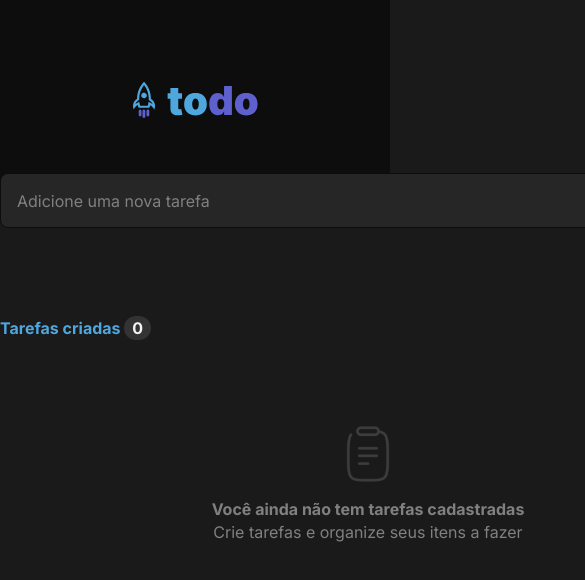
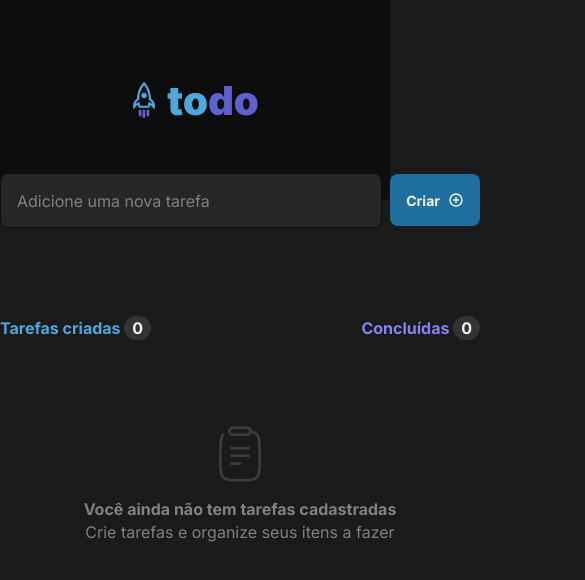
Before and after one commit to lucaslozz/todo-list, a React (Vite) app: page / in a window 390 px wide. Shown: the top 580 px of the page, 585 px wide, since content can reach past the window. Built offline with nearby package versions, Linux system fonts and the light colour scheme.

Commit message:
adiciona responsividade em 768px

```diff
--- a/src/components/Input.module.css
+++ b/src/components/Input.module.css
@@ -61,3 +61,9 @@
   outline: transparent;
   box-shadow: 0 0 0 1px var(--purple-500);
 }
+
+@media(max-width:768px){
+  .formContainer{
+    width: 30rem;
+  }
+}
--- a/src/components/TaskBoard.module.css
+++ b/src/components/TaskBoard.module.css
@@ -57,3 +57,8 @@
 .taskPostContainer{
   margin-bottom: 4rem;
 }
+@media(max-width:768px){
+  .boardContainer{
+    width: 30rem;
+  }
+}
```
